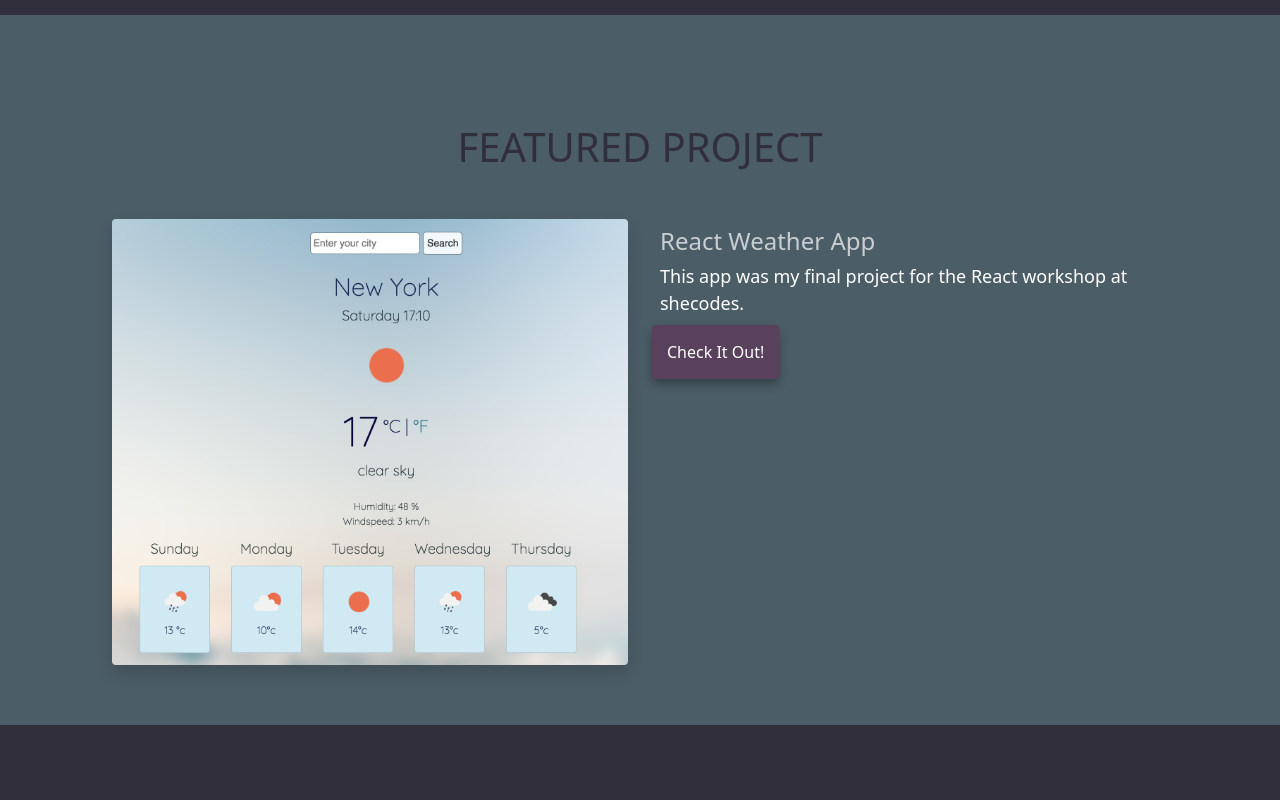
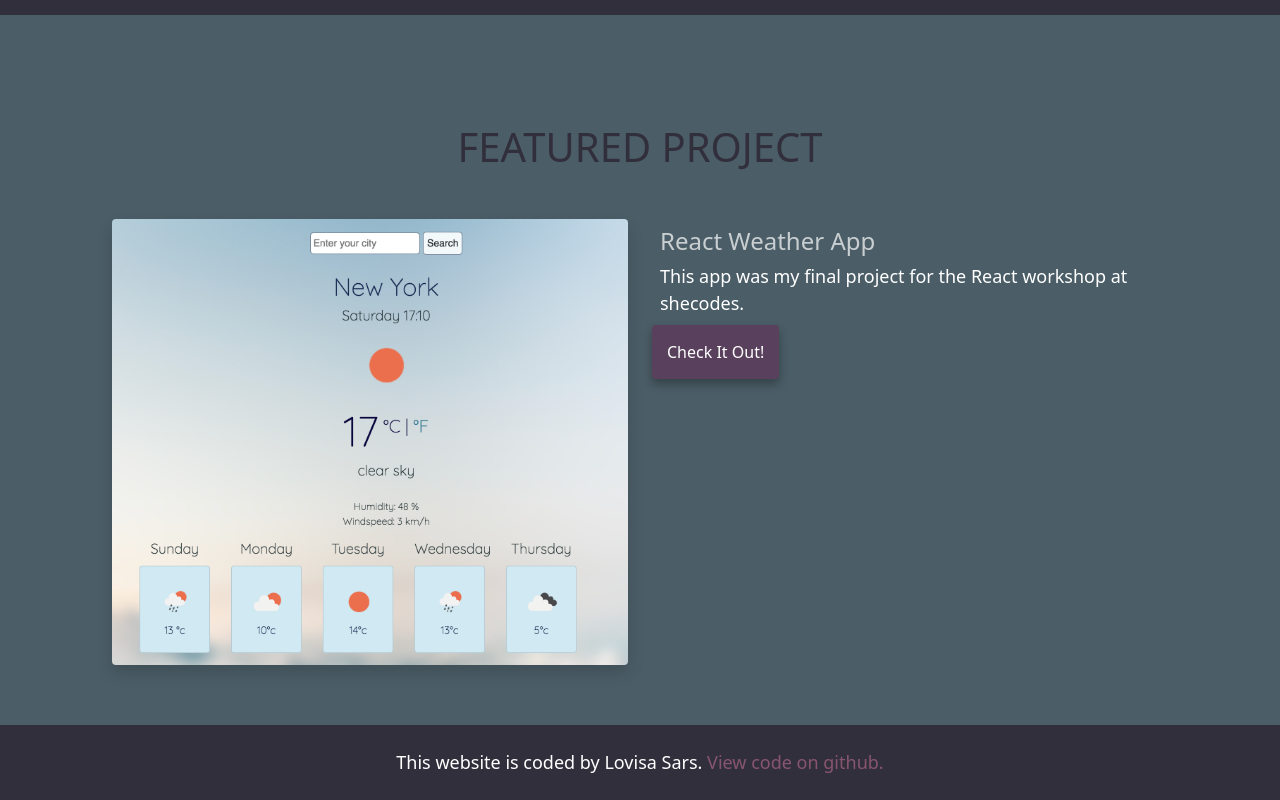
Before and after one commit to lovisasars/Portfolio-homework, a plain HTML site: page index.html in a window 1280 px wide. Shown: the part 604-1404 px from the top of the page. Before the commit the page ends 1329 px from the top, so only its background shows below. Drawn offline with nearby package versions, Linux system fonts and the light colour scheme.

Commit message:
added footer

```diff
--- a/index.html
+++ b/index.html
@@ -19,7 +19,7 @@
 </head>
 
 <body>
-    <nav class="navbar navbar-expand-lg navbar-dark bg-transparent fixed-top ">
+    <nav class="navbar navbar-expand-lg navbar-dark bg-transparent fixed-top " >
         <div class="container">
             <a class="navbar-brand" href="index.html">Lovisa Sars</a>
             <button class="navbar-toggler" type="button" data-bs-toggle="collapse" data-bs-target="#navbarNav"
@@ -90,7 +90,7 @@
 </div>
 </div>
 <div class="footer">
-
+    <p class="m-4 text-center">This website is coded by Lovisa Sars. <a href="https://github.com/lovisasars/Portfolio-homework" class="basic-link">View code on github.</a></p>
 </div>
 
 
--- a/src/styles.css
+++ b/src/styles.css
@@ -131,3 +131,12 @@ p {
   font-size: 40px;
   text-transform: uppercase;
 }
+
+.basic-link {
+  text-decoration: none;
+  color: var(--third-color);
+}
+
+.basic-link:hover {
+  color: var(--primary-color);
+}
```
